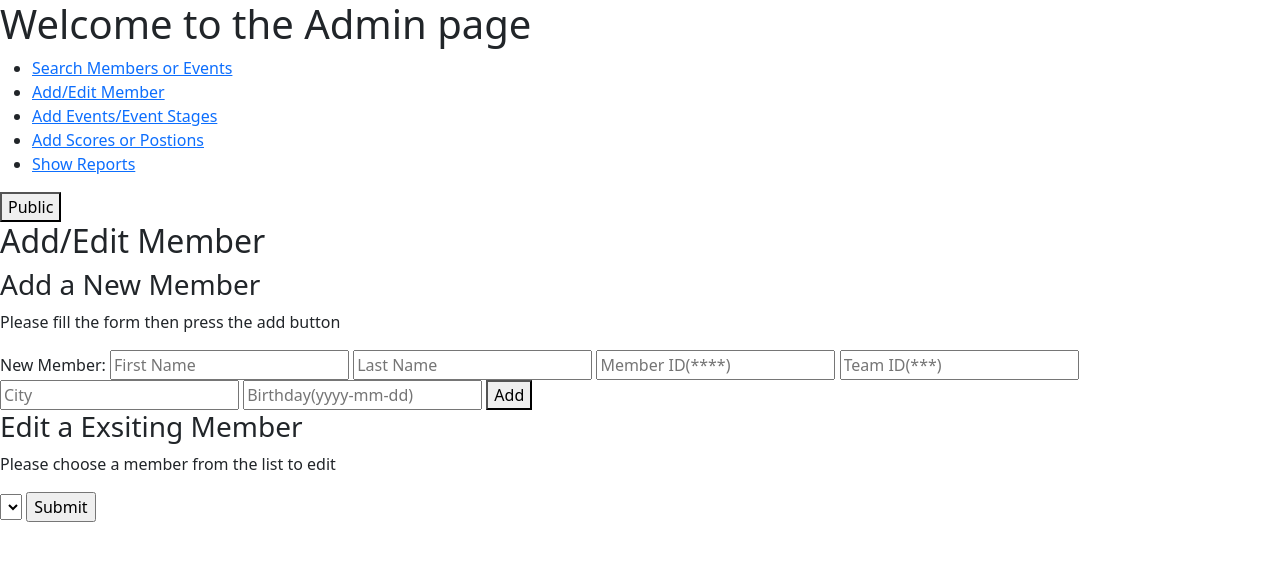
After one commit to dorachenxiW/636_FinalProject, a Flask app: page /addeditmember in a window 1280 px wide. The commit adds this page. Shown: the top 561 px of the page. Run offline with Flask 3, Linux system fonts and the light colour scheme; lists and menus that the app fills with data are empty.

Commit message:
4 JUNE
-add member function (validation not done yet)
-edit still needs working on
-athlete partially working (if statement for the member who doesnt have information in db)

```diff
--- a/nzolywebapp/app.py
+++ b/nzolywebapp/app.py
@@ -43,34 +43,20 @@ def listmembers():
     #print(memberList)
     return render_template("memberlist.html", memberlist = memberList)
 
-#@app.route("/listmembers/athlete/<name>", methods=["GET"])
-#def athlete(name):
-#    connection=getCursor()
-#    print(name)
-    #likeathletename=f'%{athletename}%'
-    #connection.execute("SELECT m.MemberID, m.FirstName, m.LastName, esr.StageID, es.EventID, e.EventName FROM members as m JOIN event_stage_results as esr\
-    #                ON m.MemberID = esr.MemberID JOIN event_stage as es ON esr.StageID = es.StageID JOIN events as e ON es.EventID = e.EventID\
-    #               WHERE m.FirstName = %s;", (name),)
-    #sql_previous = "SELECT event_stage.StageDate, event_stage.StageName, event_stage.Location, event_stage.Qualifying, event_stage_results.Position\
-    #      FROM event_stage inner join event_stage_results ON event_stage.StageID = event_stage_results.StageID;"
-    #connection.execute(sql_eventName)
-    #eventName = connection.fetchall()
-    #print(eventName)
-    #return render_template("athlete.html", name=name)
-
 @app.route("/listmembers/athlete/detail", methods=['GET', 'POST'])
 def athlete_detail():
     memberid = request.form.get('id')
     #memberid = int(memberID)
     #print(memberid)
     connection = getCursor()
-    sql="""SELECT * FROM events JOIN event_stage on events.EventID=event_stage.EventID
+    sql="""SELECT members.FirstName, members.LastName, members.MemberID, events.EventName, event_stage.StageDate, event_stage.StageName, event_stage.Location, event_stage.Qualifying, event_stage_results.Position
+            FROM events JOIN event_stage on events.EventID=event_stage.EventID
             JOIN event_stage_results on event_stage.StageID=event_stage_results.StageID
             JOIN members on event_stage_results.MemberID=members.MemberID WHERE members.MemberID=%s;"""
     connection.execute(sql, (memberid,))
-    eventName = connection.fetchall()
-    print(eventName)
-    return render_template("athlete.html", eventname=eventName)
+    Details = connection.fetchall()
+    #print(Details)
+    return render_template("athlete.html", details=Details)
 
 @app.route("/listevents")
 def listevents():
@@ -78,6 +64,10 @@ def listevents():
     connection.execute("SELECT * FROM events;")
     eventList = connection.fetchall()
     return render_template("eventlist.html", eventlist = eventList)
+
+@app.route("/search")
+def search():
+    return render_template("search.html")
 
 @app.route("/search/result_member", methods=["POST"])
 def searchresult_member():
@@ -94,20 +84,36 @@ def searchresult_member():
 @app.route("/search/result_event", methods=["POST"])
 def searchresult_event():
     searchterm = request.form.get('eventsearch')
-    print(searchterm)
+    #print(searchterm)
     likesearchterm = f'%{searchterm}%'
     connection = getCursor()
     connection.execute("SELECT * FROM events WHERE EventName LIKE %s;", (likesearchterm,))
     eventList = connection.fetchall()
     return render_template("search.html", eventlist=eventList)
 
-@app.route("/search")
-def search():
-    return render_template("search.html")
+@app.route("/addeditmember")
+def addeditmember():
+    return render_template("addeditmember.html")
 
-@app.route("/addmembers")
+@app.route("/member/add", methods=["POST"])
 def addmembers():
-    return render_template("addmembers.html")
+    firstname=request.form.get('FirstName')
+    lastname=request.form.get('LastName')
+    memberid=request.form.get('MemberID')
+    teamid=request.form.get('TeamID')
+    city=request.form.get('City')
+    birthdate=request.form.get('Birthdate')
+
+    connection = getCursor()
+    connection.execute("INSERT INTO members (FirstName, LastName, MemberID, TeamID, City, Birthdate) VALUES (%s, %s, %s, %s, %s, %s);", (firstname, lastname, memberid, teamid, city, str(birthdate),))
+
+    return redirect ("/listmembers")
+
+@app.route("/member/edit", methods=["POST"])
+def editmembers():
+    memberid=request.form.get('MemberID')
+    connect=getCursor()
+
 
 @app.route("/addevents")
 def addevents():
--- /dev/null
+++ b/nzolywebapp/templates/addeditmember.html
@@ -0,0 +1,38 @@
+{% extends "adminbase.html" %}
+{% block content %}
+<!--this is how to comment-->
+<h2>Add/Edit Member</h2>
+
+<h3>Add a New Member</h3>
+
+<p>Please fill the form then press the add button</p>
+
+<form action="/member/add" method="Post">
+
+   New Member: <input type="text" name="FirstName" placeholder="First Name"/>
+               <input type="text" name="LastName" placeholder="Last Name"/>
+               <input type="text" name="MemberID" placeholder="Member ID(****)"/>
+               <input type="text" name="TeamID" placeholder="Team ID(***)"/>
+               <input type="text" name="City" placeholder="City"/>
+               <input type="text" name="Birthdate" placeholder="Birthday(yyyy-mm-dd)"/>
+    <button type ="submit">Add</button>
+</form>
+
+<h3>Edit a Exsiting Member</h3>
+
+<p>Please choose a member from the list to edit</p>
+
+<form action="/member/edit" method="POST">
+    <input type="hidden", value={{memberid}}, name="MemberID"/>
+    <select name="member">
+        {% for member in memberlist %}
+            <option value="{{member[2]}}"> {{member[0]+" "+member[1]}}</option>
+        {% endfor %}
+    </select>
+    <input type="submit"/>
+</form>
+
+
+
+
+{% endblock %}
--- a/nzolywebapp/templates/adminbase.html
+++ b/nzolywebapp/templates/adminbase.html
@@ -11,7 +11,7 @@
             <h1>Welcome to the Admin page</h1>
             <ul>
                 <li><a href="{{ url_for('search') }}">Search Members or Events</a></li>
-                <li><a href="{{ url_for('addmembers') }}">Add Members/Edit Existing Members</a></li>
+                <li><a href="{{ url_for('addeditmember') }}">Add/Edit Member</a></li>
                 <li><a href="{{ url_for('addevents') }}">Add Events/Event Stages</a></li>
                 <li><a href="{{ url_for('addscores') }}">Add Scores or Postions</a></li>
                 <li><a href="{{ url_for('reports') }}">Show Reports</a></li>
--- a/nzolywebapp/templates/base.html
+++ b/nzolywebapp/templates/base.html
@@ -57,7 +57,7 @@
     <body>
       <h1 align="center">NZ Winter Olympics</h1>
 
-      <div align="center" class="container-fluid">
+      <div class="container-fluid">
         {% for message in get_flashed_messages() %}
         <div class="flash">{{ message }}</div>
         {% endfor %}
--- a/nzolywebapp/templates/memberlist.html
+++ b/nzolywebapp/templates/memberlist.html
@@ -1,8 +1,8 @@
 {% extends "base.html" %}
 {% block content %}
 <!-- code in here to display a list of members-->
-<h2>Member List</h2>
-<h3>A list of all NZ Olympic Team members</h3>
+<h2 aligh="center">Member List</h2>
+<h3 aligh="center">A list of all NZ Olympic Team members</h3>
 
 <table class="table table-striped table-hover">
     <tr><th>Name</th><th>Member ID</th><th>Team Name</th><th>City</th><th>Birthday</th></tr>
--- a/nzolywebapp/templates/search.html
+++ b/nzolywebapp/templates/search.html
@@ -23,7 +23,7 @@
 <h2>Search Events</h2>
 <h3>Search all of the Events</h3>
 <form action="/search/result_event" method="Post">
-    Search Member: <input type="text" name="eventsearch"/>
+    Search Event: <input type="text" name="eventsearch"/>
     <input type="submit" value="Search">
 </form>
 
```
Also changed, not shown: nzolywebapp/templates/addmembers.html (deleted, +0 -8 lines), nzolywebapp/templates/athlete.html (+16 -12 lines).
